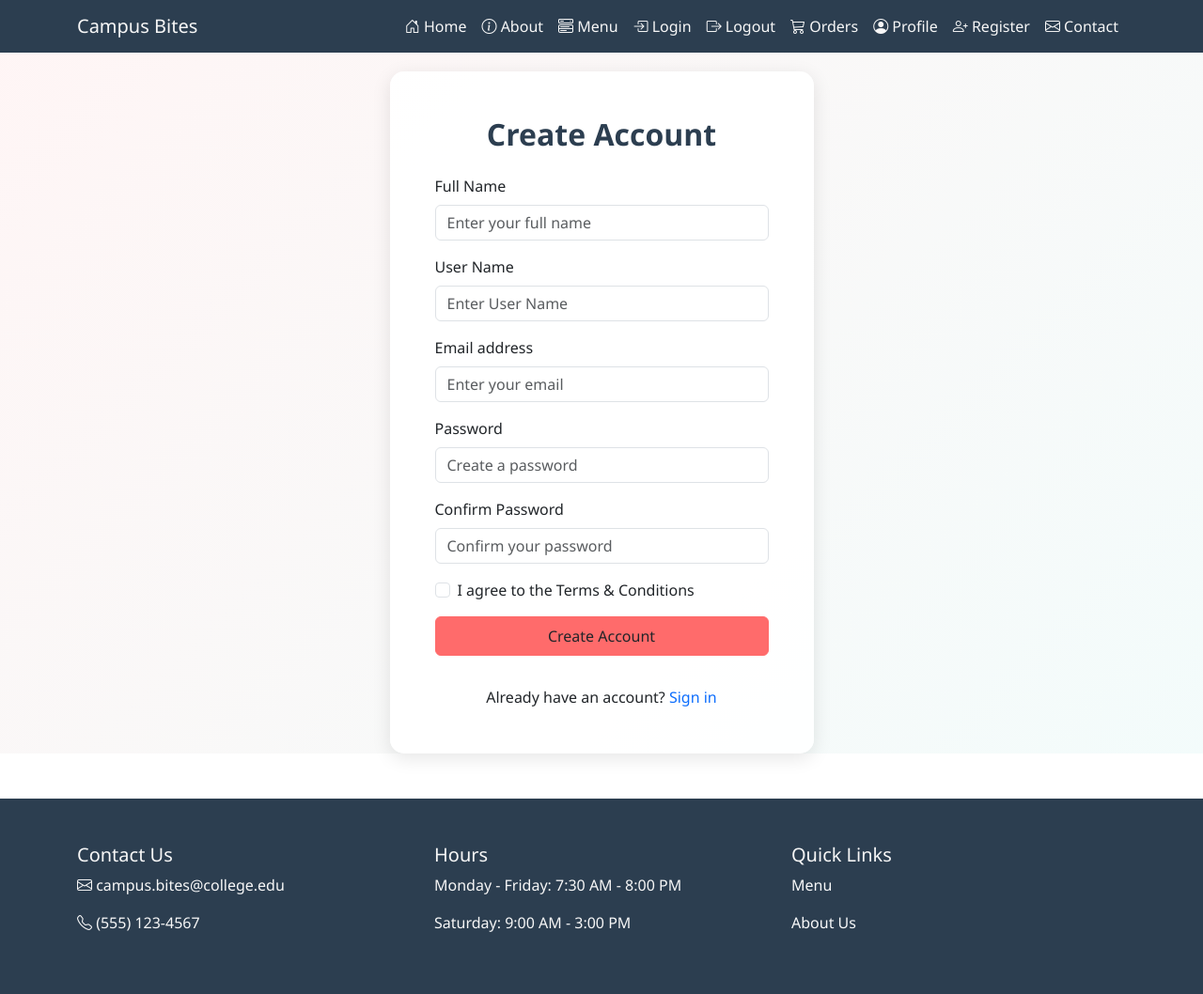
After one commit to sundarg1502/Campus-Bites, a Django app: page /register/ in a window 1280 px wide. The commit adds this page. Shown: the whole page at 94% size. Run offline with Django 5.2, Linux system fonts and the light colour scheme; some libraries are stand-ins or nearby versions.

Commit message:
Feat : login and Register page functionality enabled

```diff
--- /dev/null
+++ b/Home/forms.py
@@ -0,0 +1,39 @@
+from django import forms
+from django.contrib.auth.models import User
+from django.contrib.auth import login as login_auth,authenticate
+
+class Register(forms.ModelForm):
+    first_name = forms.CharField(label="first_name",required=True)
+    username = forms.CharField(required=True)
+    email = forms.EmailField(required=True)
+    password = forms.CharField(required=True)
+    password2 = forms.CharField(required=True)
+    # terms = forms.BooleanField(required=False)
+
+    def clean(self):
+        cleaned_data = super().clean()
+        password = cleaned_data.get("password")
+        password2 = cleaned_data.get("password2")
+        if password!=password2:
+            raise forms.ValidationError("Password Mismatch")
+
+        if len(password)<=4 :
+            raise forms.ValidationError("Password Muse be greater than 4 letters")
+
+    class Meta:
+        model = User
+        fields = ["first_name","username","email","password"]
+
+class LoginForm(forms.Form):
+    username = forms.CharField(required=True)
+    password = forms.CharField(required=True)
+
+    def clean(self):
+        cleaned_data = super().clean()
+        username = cleaned_data.get("username")
+        password = cleaned_data.get("password")
+
+        user = authenticate(username=username,password=password)
+
+        if user is None :
+            raise forms.ValidationError("User not Found")
--- a/Home/templates/about.html
+++ b/Home/templates/about.html
@@ -11,6 +11,7 @@ Campus Bites | About
 
 {% block content %}
 <section id="about" class="page-section">
+    <div class="floating-items" id="floatingItems"></div>
     <div class="container">
         <h1 class="section-title">About Campus Bites</h1>
         <div class="about-content">
--- a/Home/templates/contact.html
+++ b/Home/templates/contact.html
@@ -11,6 +11,7 @@ Campus Bites | About
 
 {% block content %}
 <section id="contact" class="page-section">
+    <div class="floating-items" id="floatingItems"></div>
     <div class="container">
         <h1 class="section-title">Contact Us</h1>
         <div class="contact-grid">
--- a/Home/templates/includes/header.html
+++ b/Home/templates/includes/header.html
@@ -16,7 +16,7 @@
                     <a class="nav-link" href="#"><i class="bi bi-menu-button-wide"></i> Menu</a>
                 </li>
                 <li class="nav-item">
-                    <a class="nav-link active" href="#"><i class="bi bi-box-arrow-in-right"></i> Login</a>
+                    <a class="nav-link active" href={% url "Home:login" %}><i class="bi bi-box-arrow-in-right"></i> Login</a>
                 </li>
                 <li class="nav-item">
                     <a class="nav-link active" href="#"><i class="bi bi-box-arrow-right"></i> Logout</a>
@@ -28,7 +28,7 @@
                     <a class="nav-link active" href="#"><i class="bi bi-person-circle"></i> Profile</a>
                 </li>
                 <li class="nav-item">
-                    <a class="nav-link active" href="#"><i class="bi bi-person-plus"></i> Register</a>
+                    <a class="nav-link active" href={% url "Home:register" %}><i class="bi bi-person-plus"></i> Register</a>
                 </li>
                 <li class="nav-item">
                     <a class="nav-link active" href={% url "Home:contact" %}><i class="bi bi-envelope"></i> Contact</a>
--- /dev/null
+++ b/Home/templates/register.html
@@ -0,0 +1,115 @@
+{% extends 'includes/base.html' %}
+{% load static %}
+
+{% block title %}
+Campus Bites | Register Page
+{% endblock %}
+
+{% block css %}
+<link rel="stylesheet" href={% static "css/register.css" %}>
+{% endblock %}
+
+{% block content %}
+<div class="page-background">
+    <div id="floatingFood" class="position-absolute w-100 h-100"></div>
+    <div class="container">
+        <div class="row justify-content-center">
+            <div class="col-md-6 col-lg-5">
+                <div class="auth-card p-4 p-md-5">
+                    <h2 class="auth-title text-center mb-4">Create Account</h2>
+                    <form method="post">
+                        {% csrf_token %}
+                        <div class="mb-3">
+                            <label class="form-label">Full Name</label>
+                            <input type="text" id="first_name" name="first_name"
+                                class="form-control {% if form.errors.first_name %}is-invalid{% endif %}"
+                                placeholder="Enter your full name" value="{{form.first_name.value|default:''}}">
+                            {% if form.errors.first_name %}
+                            <div class="invalid-feedback">
+                                {{form.errors.first_name}}
+                            </div>
+                            {% endif %}
+                        </div>
+                        <div class="mb-3">
+                            <label class="form-label">User Name</label>
+                            <input type="text" name="username"
+                                class="form-control {% if form.errors.username %}is-invalid{% endif %}"
+                                placeholder="Enter User Name" value="{{form.username.value|default:""}}">
+                            {% if form.errors.username %}
+                            <div class="invalid-feedback">
+                                {{form.errors.username}}
+                            </div>
+                            {% endif %}
+                        </div>
+                        <div class="mb-3">
+                            <label class="form-label">Email address</label>
+                            <input type="email" name="email"
+                                class="form-control {% if form.errors.email %}is-invalid{% endif %}"
+                                placeholder="Enter your email" value="{{form.email.value|default:""}}">
+                            {% if form.errors.email %}
+                            <div class="invalid-feedback">
+                                {{form.errors.email}}
+                            </div>
+                            {% endif %}
+                        </div>
+                        <div class="mb-3">
+                            <label class="form-label">Password</label>
+                            <input type="password" name="password"
+                                class="form-control {% if form.errors.password %}is-invalid{% endif %}"
+                                placeholder="Create a password" value="{{form.password.value|default:""}}">
+                            {% if form.errors.password %}
+                            <div class="invalid-feedback">
+                                {{form.errors.password}}
+                            </div>
+                            {% endif %}
+                        </div>
+                        <div class="mb-3">
+                            <label class="form-label">Confirm Password</label>
+                            <input type="password" name="password2"
+                                class="form-control {% if form.errors.password2 %}is-invalid{% endif %}"
+                                placeholder="Confirm your password" value="{{form.password2.value|default:""}}">
+                            {% if form.errors.password2 %}
+                            <div class="invalid-feedback">
+                                {{form.errors.password2}}
+                            </div>
+                            {% endif %}
+                        </div>
+
+                        {% if form.non_field_errors %}
+                        <div class="alert alert-danger" role="alert">
+                            {% for error in form.non_field_errors %}
+                                {{ error }}
+                            {% endfor %}
+                        </div>
+                        {% endif %}
+
+                        <div class="mb-3 form-check">
+                            <input type="checkbox" class="form-check-input" id="agreeTerms" name="terms">
+                            <label class="form-check-label" for="agreeTerms">
+                                I agree to the Terms & Conditions
+                            </label>
+                        </div>
+                        <button type="submit" class="btn btn-primary-custom w-100 py-2 mb-3">Create Account</button>
+                    </form>
+                    <div class="text-center mt-3">
+                        <p class="mb-0">Already have an account? <a href="#" class="text-decoration-none">Sign in</a></p>
+                    </div>
+                </div>
+            </div>
+        </div>
+    </div>
+    </div>
+</div>
+{% endblock %}
+
+{% block script %}
+<script>
+    gsap.to('.auth-card, .error-page', {
+        opacity: 1,
+        y: 0,
+        duration: 0.8,
+        ease: "power2.out"
+    });
+
+</script>
+{% endblock %}
--- a/Home/urls.py
+++ b/Home/urls.py
@@ -8,4 +8,6 @@ urlpatterns = [
     path("menu/",views.menu, name="menu"),
     path("about/",views.about, name="about"),
     path("contact/",views.contact, name="contact"),
+    path("register/",views.register, name="register"),
+    path("login/",views.login, name="login"),
 ]
--- a/Home/views.py
+++ b/Home/views.py
@@ -1,9 +1,10 @@
-from django.shortcuts import render
+from django.shortcuts import render,redirect
+from Home.forms import *
+from django.contrib import messages
 
 # Create your views here.
 def index(request):
     return render(request, "index.html")
-
 
 def menu(request):
     return render(request, "menu.html")
@@ -13,3 +14,32 @@ def about(request):
 
 def contact(request):
     return render(request, "contact.html")
+
+def register(request):
+    form = Register()
+    if request.method == "POST":
+        form = Register(request.POST)
+        print(form.is_valid())
+        if form.is_valid():
+            form.save()
+            messages.success(request,"Registration Successfull Please Login to continue")
+            return redirect('Home:login')
+        return render(request,"register.html",{"form":form})
+    return render(request, "register.html")
+
+def login(request):
+    form = LoginForm()
+    if request.method == "POST":
+        form = LoginForm(request.POST)
+        # for error in form.errors:
+        #     print(error)
+        if form.is_valid():
+            username = form.cleaned_data["username"]
+            password = form.cleaned_data['password']
+            user = authenticate(username=username,password=password)
+            if user is not None:
+                login_auth(request,user)
+                return redirect("Home:index")
+            print("valid")
+        return render(request, "login.html",{'form':form})
+    return render(request, "login.html")
--- /dev/null
+++ b/static/css/register.css
@@ -0,0 +1,74 @@
+:root {
+    --primary: #ff6b6b;
+    --secondary: #4ecdc4;
+    --dark: #2c3e50;
+}
+.floating-items {
+    position: absolute;
+    width: 100%;
+    height: 100vh;
+    pointer-events: none;
+}
+
+.floating-item {
+    position: absolute;
+    opacity: 0.1;
+    transform: rotate(var(--rotation));
+}
+.bg-custom-dark {
+    background-color: var(--dark);
+}
+
+.page-background {
+    background: linear-gradient(135deg, #ff6b6b11, #4ecdc411);
+    min-height: 100vh;
+    padding-top: 76px;
+}
+
+.auth-card {
+    background: rgba(255, 255, 255, 0.95);
+    border-radius: 15px;
+    box-shadow: 0 5px 20px rgba(0, 0, 0, 0.1);
+    opacity: 0;
+    transform: translateY(30px);
+}
+
+.auth-title {
+    color: var(--dark);
+    font-size: 2rem;
+    font-weight: bold;
+}
+
+.btn-primary-custom {
+    background-color: var(--primary);
+    border-color: var(--primary);
+    transition: all 0.3s;
+}
+
+.btn-primary-custom:hover {
+    background-color: #ff5252;
+    border-color: #ff5252;
+    transform: translateY(-2px);
+}
+
+.form-control:focus {
+    border-color: var(--primary);
+    box-shadow: 0 0 0 0.2rem rgba(255, 107, 107, 0.25);
+}
+
+.social-login-btn {
+    border: 2px solid #ddd;
+    transition: all 0.3s;
+}
+
+.social-login-btn:hover {
+    background: #f8f9fa;
+    transform: translateY(-2px);
+}
+
+.floating-food {
+    position: absolute;
+    opacity: 0.1;
+    transform: rotate(var(--rotation));
+    font-size: 2rem;
+}
```
Also changed, not shown: Home/templates/includes/messages.html (added, +7 -0 lines), Home/templates/login.html (added, +89 -0 lines), static/css/about.css (+14 -0 lines), static/css/contact.css (+11 -0 lines), static/css/login.css (added, +63 -0 lines), db.sqlite3.
